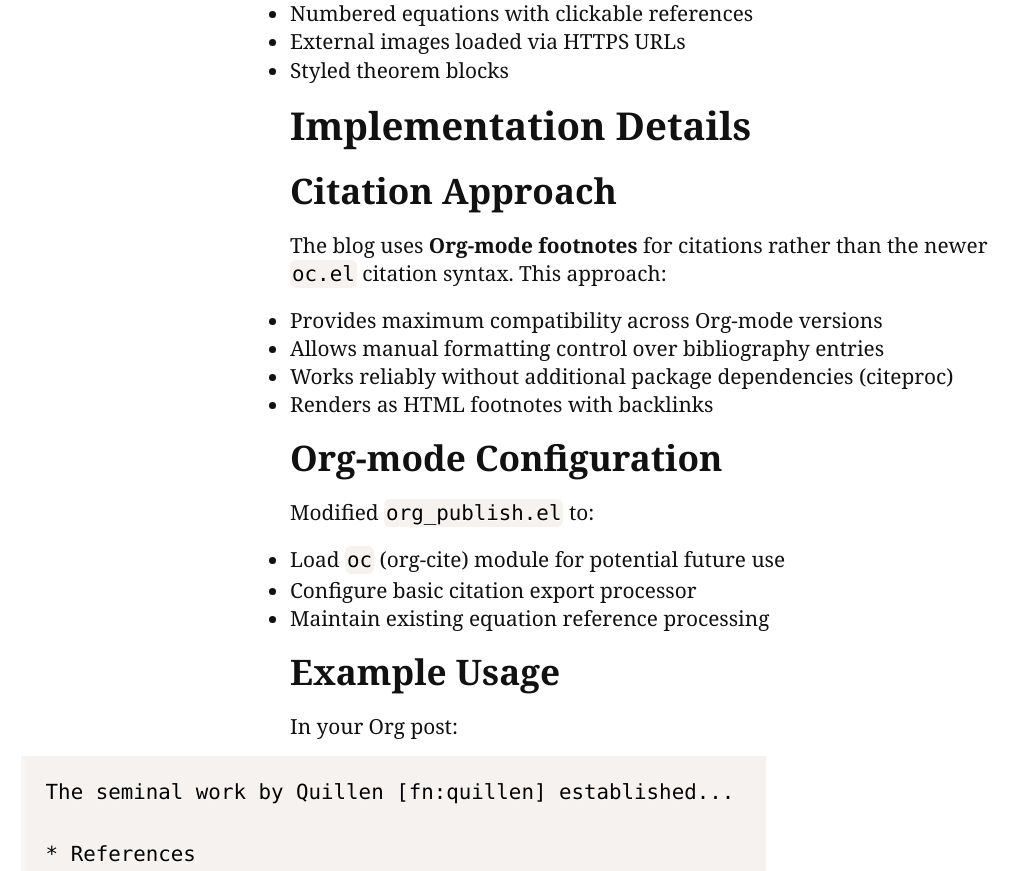
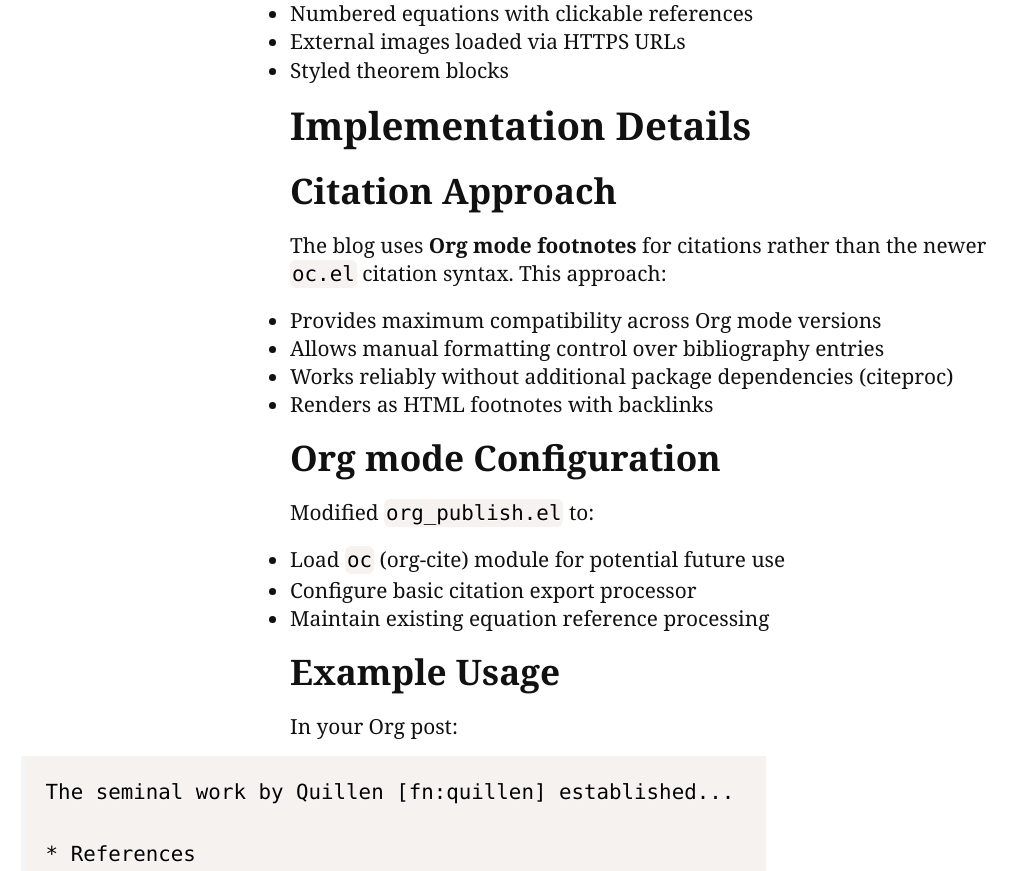
Before and after one commit to rvf0068/my-jekyll, a Jekyll site: the page built from CITATION_SUMMARY.md, in a window 1280 px wide and 900 px high, scrolled down 798 px. Shown: the part 29-900 px from the top of the window, without its empty margins (0-1026 px from the left). Built offline with Jekyll 4.4.1, drawn with Linux system fonts in a browser that asks for light colours; nearby versions of some CDN libraries; some web fonts are replaced; our own code applies the rules of GitHub Pages for plain Markdown files.

```diff
--- a/CITATION_SUMMARY.md
+++ b/CITATION_SUMMARY.md
@@ -27,13 +27,13 @@ This document summarizes the citation feature implementation for the Jekyll blog
 ## Implementation Details
 
 ### Citation Approach
-The blog uses **Org-mode footnotes** for citations rather than the newer `oc.el` citation syntax. This approach:
-- Provides maximum compatibility across Org-mode versions
+The blog uses **Org mode footnotes** for citations rather than the newer `oc.el` citation syntax. This approach:
+- Provides maximum compatibility across Org mode versions
 - Allows manual formatting control over bibliography entries
 - Works reliably without additional package dependencies (citeproc)
 - Renders as HTML footnotes with backlinks
 
-### Org-mode Configuration
+### Org mode Configuration
 Modified `org_publish.el` to:
 - Load `oc` (org-cite) module for potential future use
 - Configure basic citation export processor
```
